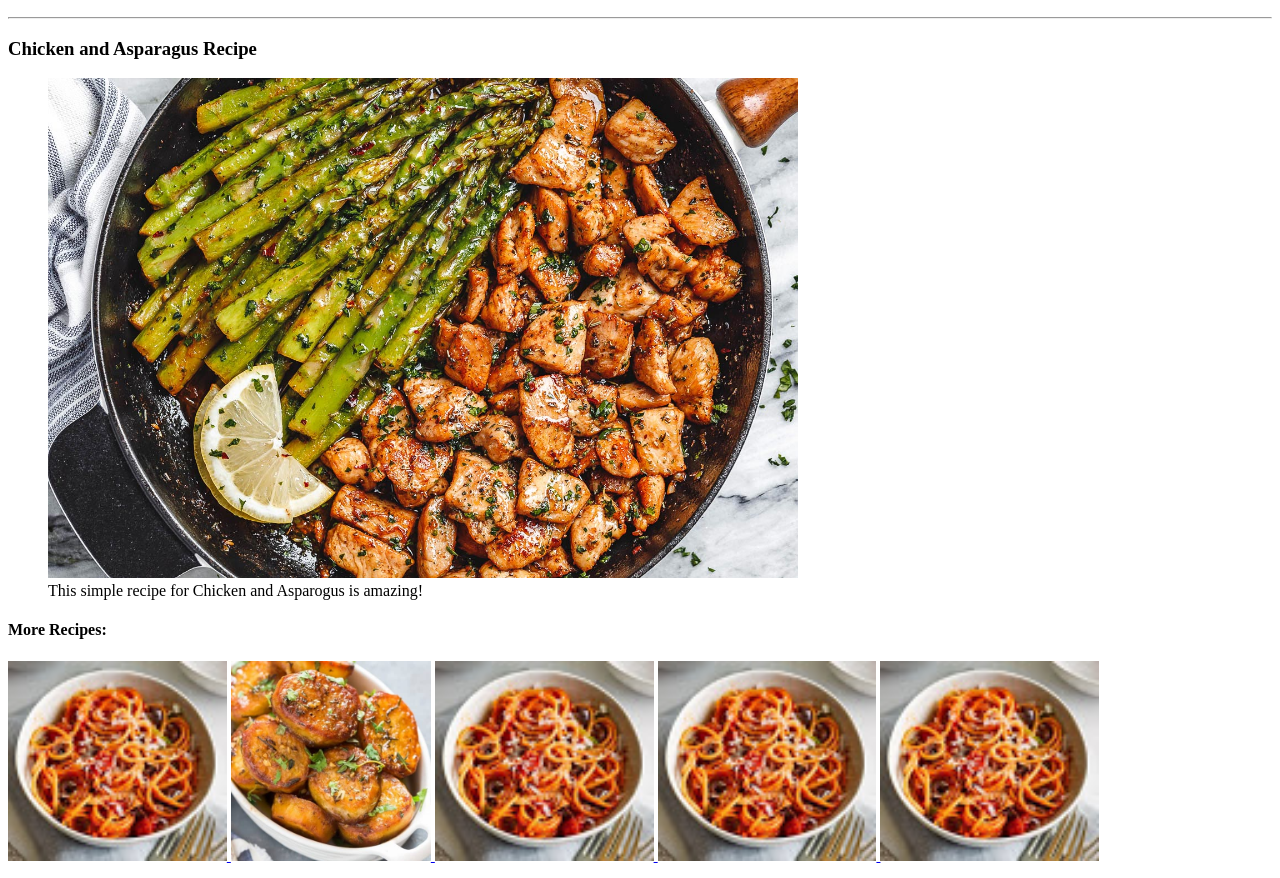
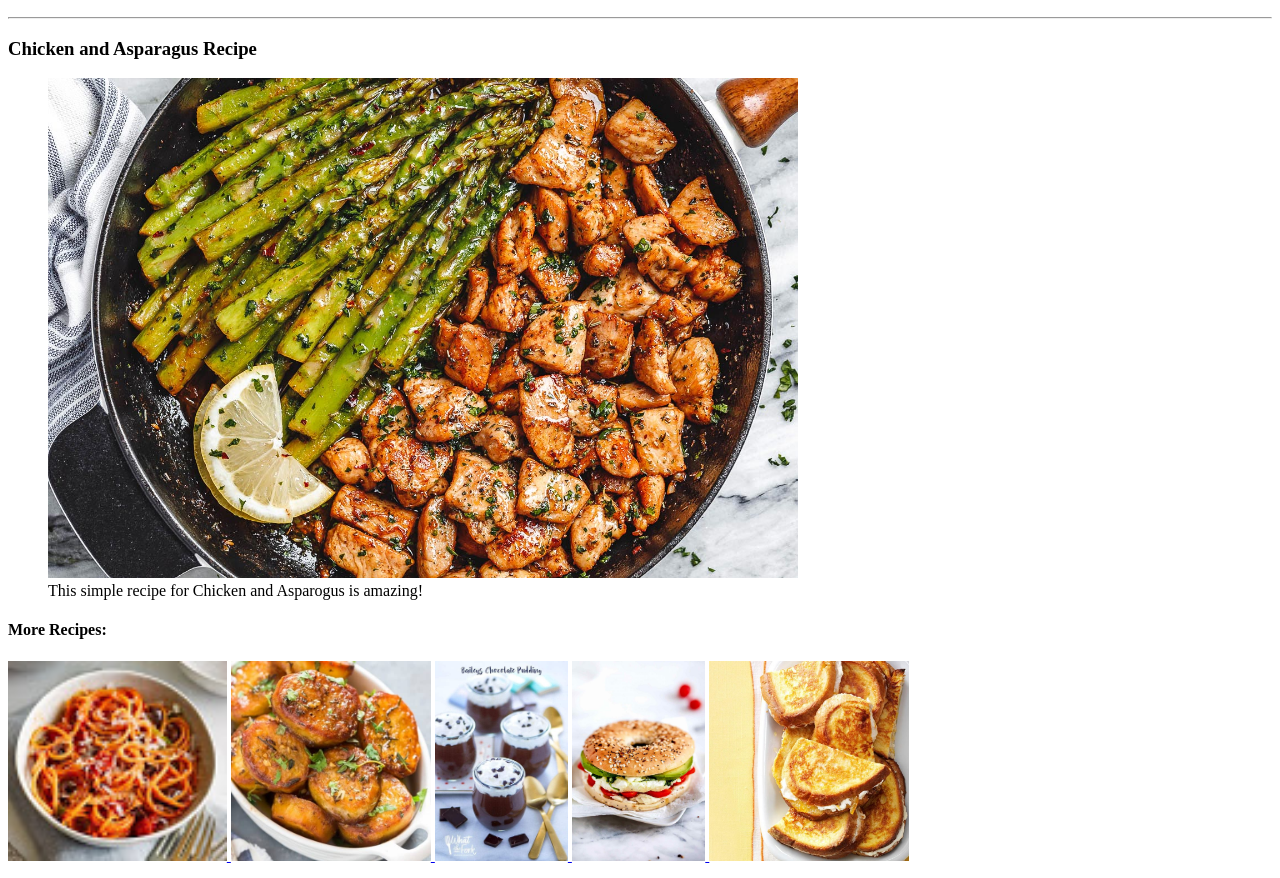
Before and after one commit to SviatoslavRutkovskyi/ModuleWebPage, a plain HTML site: page index.html in a window 1280 px wide. Shown: the part 110-988 px from the top of the page. Drawn offline with Linux system fonts and the light colour scheme.

Commit message:
Final addition

```diff
--- a/index.html
+++ b/index.html
@@ -32,17 +32,17 @@
             <img src="Images/Melting-Potatoes.jpg"
                  height="200" alt="Delisious-looking bowl of melting potatoes" title="Melting Potatoes">
         </a>
-        <a href="https://www.bbcgoodfood.com/recipes/one-pan-spaghetti-nduja-fennel-olives" target="_blank">
-            <img src="Images/One-pan-spaghetti.jpg"
-                 height="200" alt="Beautiful bowl of Spaggetin" title="One-Pan Spaggeti">
+        <a href="https://www.whattheforkfoodblog.com/2017/02/26/easy-baileys-chocolate-pudding-recipe/" target="_blank">
+            <img src="Images/Baileys-Chocolate-Pudding-5-feature-web.jpg"
+                 height="200" alt="Chockolate puddings in small glass cups" title="Baileys Chocolate Pudding">
         </a>
-        <a href="https://www.bbcgoodfood.com/recipes/one-pan-spaghetti-nduja-fennel-olives" target="_blank">
-            <img src="Images/One-pan-spaghetti.jpg"
-                 height="200" alt="Beautiful bowl of Spaggetin" title="One-Pan Spaggeti">
+        <a href="https://www.foodiecrush.com/microwave-egg-and-vegetable-breakfast-sandwich/" target="_blank">
+            <img src="Images/Egg-and-Veggie-Sandwich.jpg"
+                 height="200" alt="Round sandwithch with tomato, avocado, egg, cheese, and spinach leaves" title="Microwave Egg and Avocado Breakfast Sandwich">
         </a>
-        <a href="https://www.bbcgoodfood.com/recipes/one-pan-spaghetti-nduja-fennel-olives" target="_blank">
-            <img src="Images/One-pan-spaghetti.jpg"
-                 height="200" alt="Beautiful bowl of Spaggetin" title="One-Pan Spaggeti">
+        <a href="https://www.tasteofhome.com/recipes/marmalade-french-toast-sandwiches/" target="_blank">
+            <img src="Images/Maramalade-French-Toast-Sandwiches_exps78994_TH132104C06_21_1bC_RMS-3.jpg"
+                 height="200" alt="Many toasts with Jam on them" title="Marmalade French Toast Sandwiches">
         </a>
     </p>
     <p>
```
Also changed, not shown: Images/Baileys-Chocolate-Pudding-5-feature-web.jpg (added), Images/Egg-and-Veggie-Sandwich.jpg (added), Images/Maramalade-French-Toast-Sandwiches_exps78994_TH132104C06_21_1bC_RMS-3.jpg (added).
